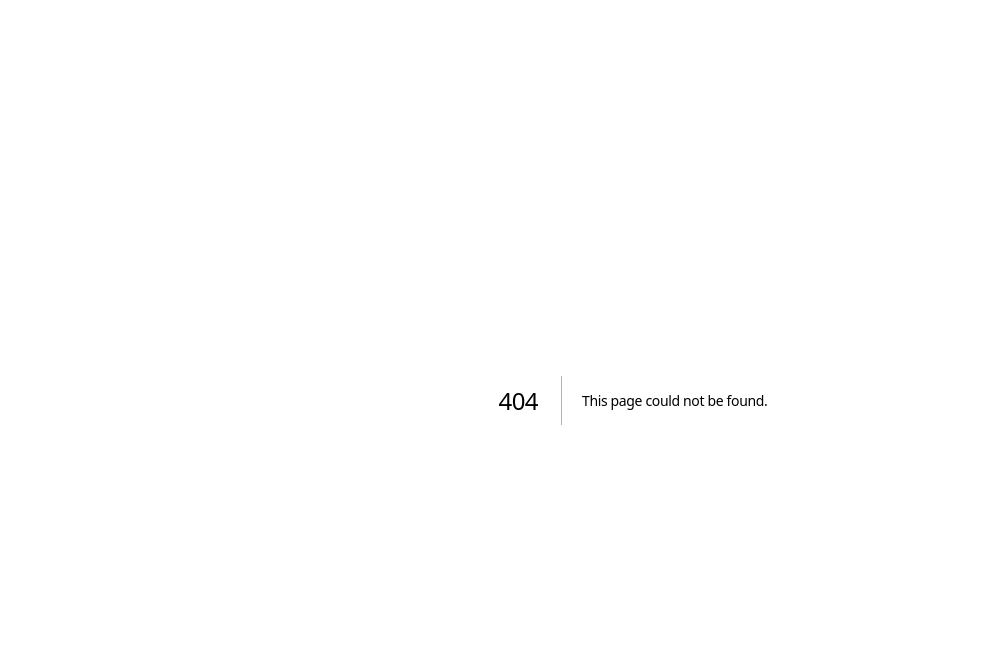
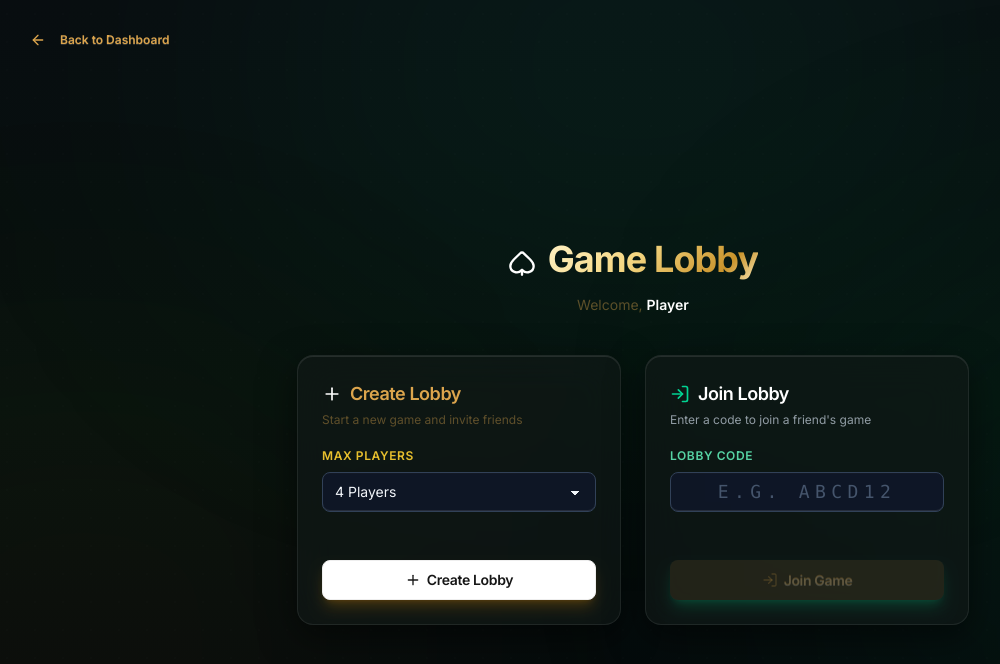
Before and after one commit to vedantbladers/JUDGEMENT-GAME, a Next.js app in the folder frontend/: page /lobby in a window 1280 px wide. Before the commit this address had no page. Shown: the top 664 px of the page, without its empty margins (7-1007 px from the left). Built offline with nearby package versions, Linux system fonts and the light colour scheme.

Commit message:
feat(ui): implement lobby browser and room code join screen

```diff
--- /dev/null
+++ b/frontend/src/app/lobby/page.tsx
@@ -0,0 +1,232 @@
+/* Hallmark · pre-emit critique: P5 H5 E5 S5 R5 V5 */
+"use client";
+
+import { useState, useEffect } from "react";
+import { useRouter } from "next/navigation";
+import { createLobby, joinLobby } from "@/lib/api";
+import Link from "next/link";
+import { Plus, LogIn, Spade, Copy, Check, Sparkles, ArrowLeft } from "lucide-react";
+import { motion, AnimatePresence } from "framer-motion";
+import ParticleBackground from "@/components/ParticleBackground";
+
+export default function LobbyPage() {
+  const router = useRouter();
+  const [maxPlayers, setMaxPlayers] = useState(4);
+  const [joinCode, setJoinCode] = useState("");
+  const [error, setError] = useState("");
+  const [loading, setLoading] = useState(false);
+  const [createdCode, setCreatedCode] = useState("");
+  const [copied, setCopied] = useState(false);
+  const [username, setUsername] = useState("Player");
+
+  useEffect(() => {
+    setUsername(localStorage.getItem("username") || "Player");
+  }, []);
+
+  const handleCreate = async () => {
+    setError("");
+    setLoading(true);
+    try {
+      const data = await createLobby(maxPlayers);
+      setCreatedCode(data.lobby.id);
+    } catch (err) {
+      setError(err instanceof Error ? err.message : "Failed to create lobby");
+    } finally {
+      setLoading(false);
+    }
+  };
+
+  const handleJoin = async (code: string) => {
+    setError("");
+    setLoading(true);
+    try {
+      await joinLobby(code);
+      router.push(`/game/${code}`);
+    } catch (err) {
+      setError(err instanceof Error ? err.message : "Failed to join lobby");
+      setLoading(false);
+    }
+  };
+
+  const handleCopy = () => {
+    navigator.clipboard.writeText(createdCode);
+    setCopied(true);
+    setTimeout(() => setCopied(false), 2000);
+  };
+
+  return (
+    <div className="min-h-screen flex flex-col items-center justify-center bg-base-100 relative overflow-hidden px-4 pt-16">
+      <ParticleBackground />
+
+      {/* Navbar */}
+      <nav className="absolute top-0 left-0 w-full p-6 flex justify-between items-center z-20">
+        <Link href="/dashboard" className="btn btn-ghost btn-sm">
+          <ArrowLeft className="w-4 h-4 mr-2" />
+          Back to Dashboard
+        </Link>
+      </nav>
+
+      <motion.div
+        className="relative z-10 w-full max-w-2xl"
+        initial={{ opacity: 0, y: 20 }}
+        animate={{ opacity: 1, y: 0 }}
+        transition={{ type: "spring", stiffness: 200, damping: 20 }}
+      >
+        {/* Header */}
+        <div className="text-center mb-10">
+          <div className="flex items-center justify-center gap-3 mb-2">
+            <Spade className="w-7 h-7 text-primary" />
+            <h1 className="text-4xl font-heading font-bold text-gradient-gold">Game Lobby</h1>
+          </div>
+          <p className="text-base-content/40 text-sm">
+            Welcome,{" "}
+            <span className="text-primary font-semibold">{username}</span>
+          </p>
+        </div>
+
+        {/* Error */}
+        <AnimatePresence>
+          {error && (
+            <motion.div
+              initial={{ opacity: 0, y: -10 }}
+              animate={{ opacity: 1, y: 0 }}
+              exit={{ opacity: 0, y: -10 }}
+              className="alert alert-error mb-6 text-sm error-shake"
+            >
+              <span>{error}</span>
+            </motion.div>
+          )}
+        </AnimatePresence>
+
+        <div className="grid grid-cols-1 md:grid-cols-2 gap-6">
+          {/* Create Lobby Card */}
+          <motion.div
+            initial={{ opacity: 0, x: -20 }}
+            animate={{ opacity: 1, x: 0 }}
+            transition={{ delay: 0.1 }}
+            className="glass-card rounded-2xl p-6"
+          >
+            <h2 className="font-heading text-lg font-semibold flex items-center gap-2 mb-1">
+              <Plus className="w-5 h-5 text-primary" /> Create Lobby
+            </h2>
+            <p className="text-xs text-base-content/40 mb-5">
+              Start a new game and invite friends
+            </p>
+
+            <div className="w-full mb-6">
+              <label className="block text-xs font-semibold uppercase tracking-wider text-amber-300/90 mb-2">
+                Max Players
+              </label>
+              <select
+                className="select select-bordered w-full bg-slate-900/80 border-slate-700 text-slate-100 focus:border-amber-400"
+                value={maxPlayers}
+                onChange={(e) => setMaxPlayers(Number(e.target.value))}
+              >
+                <option value={2}>2 Players</option>
+                <option value={3}>3 Players</option>
+                <option value={4}>4 Players</option>
+              </select>
+            </div>
+
+            <AnimatePresence mode="wait">
+              {createdCode ? (
+                <motion.div
+                  key="code"
+                  initial={{ opacity: 0, scale: 0.9 }}
+                  animate={{ opacity: 1, scale: 1 }}
+                  exit={{ opacity: 0 }}
+                  className="p-4 rounded-xl bg-slate-900/80 border border-slate-700 text-center mt-6"
+                >
+                  <p className="text-xs text-slate-300 mb-2">Share this code:</p>
+                  <div className="flex items-center justify-center gap-2 mb-3">
+                    <motion.span
+                      className="text-3xl font-mono font-bold text-gradient-gold tracking-[0.3em]"
+                      initial={{ opacity: 0 }}
+                      animate={{ opacity: 1 }}
+                      transition={{ delay: 0.2 }}
+                    >
+                      {createdCode}
+                    </motion.span>
+                    <button onClick={handleCopy} className="btn btn-ghost btn-sm btn-circle text-slate-300">
+                      {copied ? (
+                        <Check className="w-4 h-4 text-success" />
+                      ) : (
+                        <Copy className="w-4 h-4" />
+                      )}
+                    </button>
+                  </div>
+                  <button
+                    onClick={() => handleJoin(createdCode)}
+                    className="btn btn-primary btn-sm gap-1 mt-2"
+                  >
+                    <Sparkles className="w-3 h-3" /> Enter Lobby
+                  </button>
+                </motion.div>
+              ) : (
+                <motion.button
+                  key="create"
+                  onClick={handleCreate}
+                  className="btn btn-primary w-full mt-6 shadow-lg shadow-amber-500/20 hover:shadow-amber-500/40 transition-all font-heading"
+                  disabled={loading}
+                  whileTap={{ scale: 0.97 }}
+                >
+                  {loading ? (
+                    <span className="loading loading-spinner loading-sm" />
+                  ) : (
+                    <>
+                      <Plus className="w-4 h-4" /> Create Lobby
+                    </>
+                  )}
+                </motion.button>
+              )}
+            </AnimatePresence>
+          </motion.div>
+
+          {/* Join Lobby Card */}
+          <motion.div
+            initial={{ opacity: 0, x: 20 }}
+            animate={{ opacity: 1, x: 0 }}
+            transition={{ delay: 0.2 }}
+            className="glass-card rounded-2xl p-6 border border-emerald-400/30"
+          >
+            <h2 className="font-heading text-lg font-semibold flex items-center gap-2 mb-1 text-white">
+              <LogIn className="w-5 h-5 text-emerald-400" /> Join Lobby
+            </h2>
+            <p className="text-xs text-slate-300/70 mb-5">
+              Enter a code to join a friend&apos;s game
+            </p>
+
+            <div className="w-full mb-6">
+              <label className="block text-xs font-semibold uppercase tracking-wider text-emerald-300/90 mb-2">
+                Lobby Code
+              </label>
+              <input
+                type="text"
+                placeholder="E.G. ABCD12"
+                className="input input-bordered w-full bg-slate-900/80 border-slate-700 font-mono uppercase tracking-[0.3em] text-center text-lg text-amber-300 placeholder:text-slate-600 focus:border-emerald-400"
+                value={joinCode}
+                onChange={(e) => setJoinCode(e.target.value.toUpperCase())}
+                maxLength={6}
+              />
+            </div>
+
+            <motion.button
+              onClick={() => handleJoin(joinCode)}
+              className="btn btn-secondary w-full mt-6 shadow-lg shadow-emerald-500/20 hover:shadow-emerald-500/40 transition-all font-heading"
+              disabled={loading || joinCode.length < 4}
+              whileTap={{ scale: 0.97 }}
+            >
+              {loading ? (
+                <span className="loading loading-spinner loading-sm" />
+              ) : (
+                <>
+                  <LogIn className="w-4 h-4" /> Join Game
+                </>
+              )}
+            </motion.button>
+          </motion.div>
+        </div>
+      </motion.div>
+    </div>
+  );
+}
```
